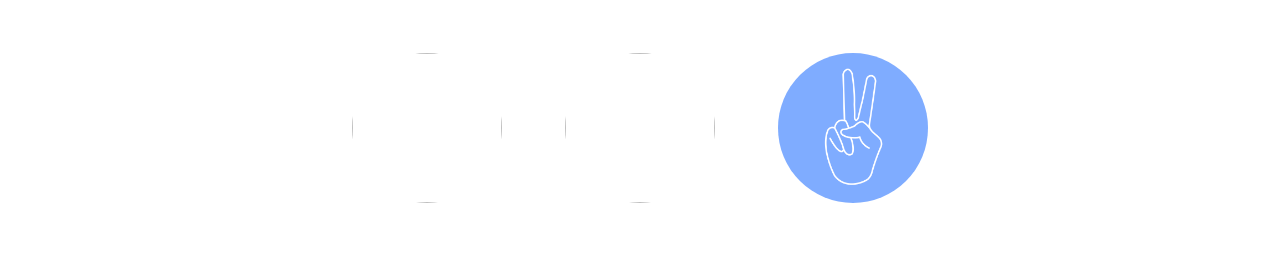
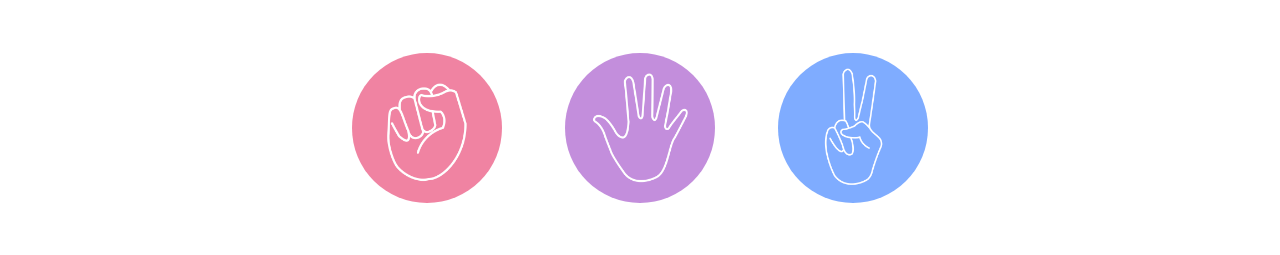
Before and after one commit to Arhamkhan-byte/Portfolio-Websites, a plain HTML site: page index.html in a window 1280 px wide. Shown: the part 83-338 px from the top of the page. Drawn offline with Linux system fonts and the light colour scheme.

Commit message:
Update index.html

```diff
--- a/index.html
+++ b/index.html
@@ -12,10 +12,10 @@
     <h1>Rock Papper Scissors</h1>
     <div class="choices">
         <div class="choice" id="rock">
-            <img src="./rock.png.png" alt="">
+            <img src="./rock.png" alt="">
         </div>
         <div class="choice" id="paper">
-            <img src="./paper.png.png" alt="">
+            <img src="./paper.png" alt="">
         </div>
         <div class="choice" id="scissors">
             <img src="./scissors.png" alt="">
```
